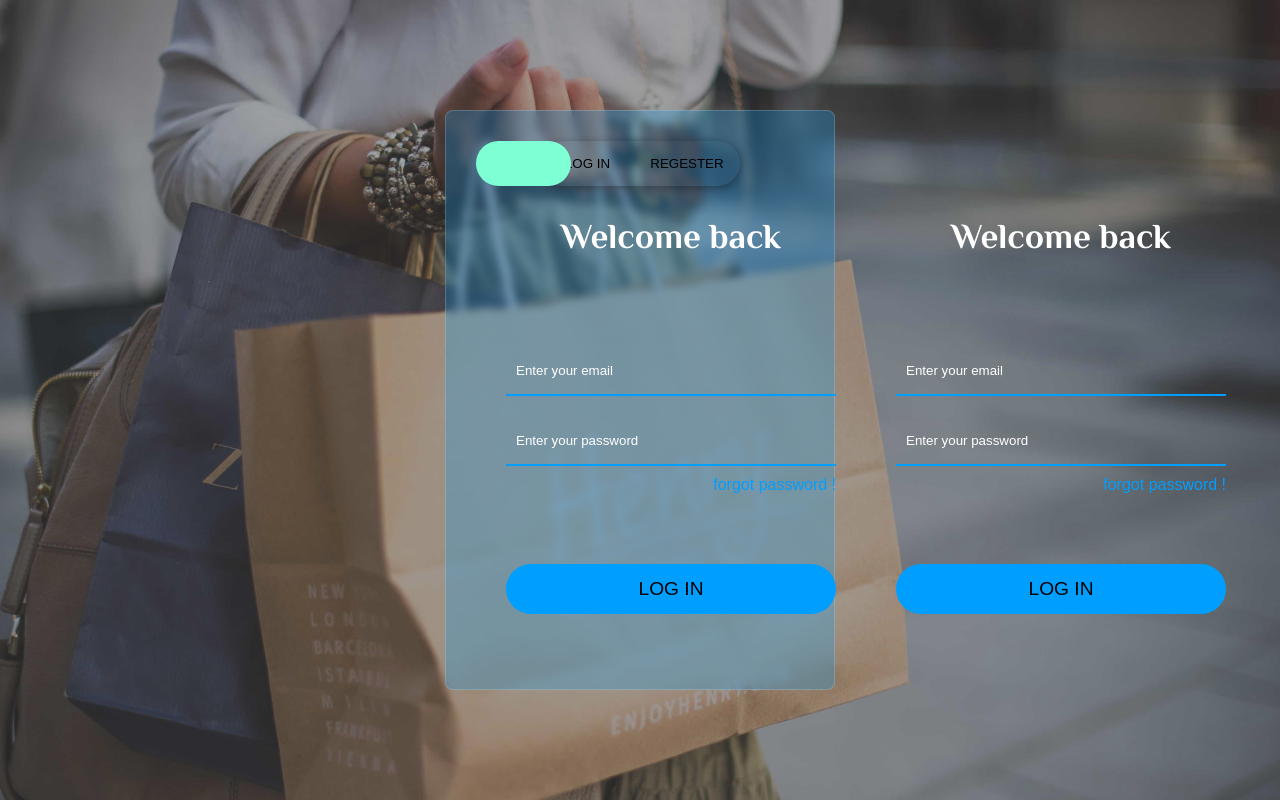
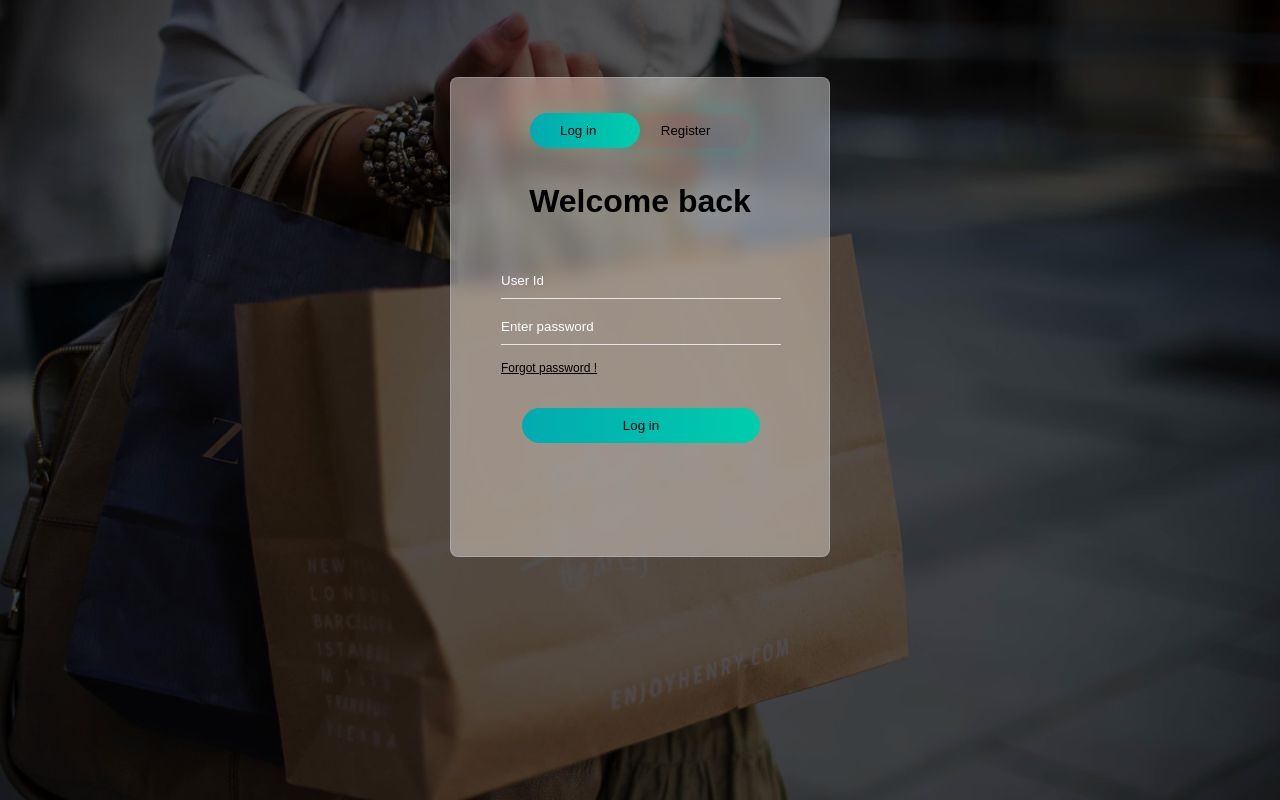
Before and after one commit to kamlesh-67/Saman, a PHP site: page /login.html in a window 1280 px wide. Run offline with PHP 8.4, Linux system fonts and the light colour scheme.

Commit message:
created some changes in and finish the login and reguster page

```diff
--- a/login.html
+++ b/login.html
@@ -1,9 +1,11 @@
 <!DOCTYPE html>
 <html lang="en">
+
 <head>
     <meta charset="UTF-8">
     <meta http-equiv="X-UA-Compatible" content="IE=edge">
     <meta name="viewport" content="width=device-width, initial-scale=1.0">
+    <title id="page-title">Login and registration </title>
     <link rel="apple-touch-icon" sizes="180x180" href="/apple-touch-icon.png">
     <link rel="icon" type="image/png" sizes="32x32" href="/favicon-32x32.png">
     <link rel="icon" type="image/png" sizes="16x16" href="/favicon-16x16.png">
@@ -14,59 +16,71 @@
     <link href="https://cdn.jsdelivr.net/npm/remixicon@2.5.0/fonts/remixicon.css" rel="stylesheet">
     <link rel="stylesheet" href="style.css">
     <link rel="stylesheet" href="style-login.css">
-    <title>Login - saman</title>
+
 </head>
+
 <body>
-    <div class="preloader" id="preloader">
-        <div class="spinnerWrap">
-            <div class="spinner" id="spinner2"></div>
-        </div>
-    </div>
-    <section>
-        <div class="overlay"></div>
-        <div class="form-page">
+
+
+    <div class="page-body">
+
+        <div class="form-body">
+            <div class="button-box">
+                <div id="btn"></div>
+                <button type="button" class="toggle-btn" onclick="login()">Log in</button>
+                <button type="button" class="toggle-btn" onclick="register()">Register</button>
+            </div>
 
 
 
-            <div class="form-body">
-                <div class="toggle-switch"></div>
-                <div class="toggle">
-                    <button name="login" id="login">log in</button>
-                    <button name="regester" id="regester">regester</button>
-                </div>
-                <div class="form">
-
-                    <div class="login">
-
-                        <h1>Welcome back</h1>
-                        <form action="#" method="post">
-                            <input type="email" name="email" id="email" placeholder="Enter your email">
-                        <input type="password" name="password" id="password" placeholder="Enter your password">
-                        <p><a href="#">forgot password !</a></p>
-                        <button type="submit">log in</button>
-
-                    </form>
-                </div>
-                <div class="regester">
-
-                    <h1>Welcome back</h1>
-                    <form action="#" method="post">
-                        <input type="email" name="email" id="email" placeholder="Enter your email">
-                        <input type="password" name="password" id="password" placeholder="Enter your password">
-                        <p><a href="#">forgot password !</a></p>
-                        <button type="submit">log in</button>
-
-                    </form>
-                </div>
+            <div class="into">
+                <h1>Welcome back</h1>
             </div>
 
-            </div>
+            <form id="login" class="input-group">
+                <input type="text" class="input-field" name="" id="" placeholder="User Id" required>
+                <input type="text" class="input-field" name="" id="" placeholder="Enter password" required>
+                <div class="forgot">
+                    <span><a href="#">Forgot password !</a></span>
+                </div>
+                <button type="submit" class="submit-btn">Log in</button>
+            </form>
+            <form id="register" class="input-group">
+                <input type="text" class="input-field" name="" id="" placeholder="User Id" required>
+                <input type="email" class="input-field" name="" id="" placeholder="Enter email id" required>
+                <input type="text" class="input-field" name="" id="" placeholder="Enter password" required>
+                <div class="agrement">
+                    <input type="checkbox" class="check-box" name="" id="">
+                    <span><a href="#">I agree to the terms & conditions</a></span>
+                </div>
+                <button type="submit" class="submit-btn">Register</button>
+            </form>
+
 
         </div>
 
-    </section>
+    </div>
 
+    <script>
+        let loginform = document.getElementById("login")
+        let registerform = document.getElementById("register")
+        let btn = document.getElementById("btn")
+        let page_title = document.getElementById("page-title")
+        page_title.innerHTML="Login - saman"
 
-    <script src="script.js"></script>
+        function register() {
+            loginform.style.left = "-400px"
+            registerform.style.left = "50px"
+            btn.style.left = "110px"
+            page_title.innerHTML="Register - saman"
+        }
+        function login() {
+            loginform.style.left = "50px"
+            registerform.style.left = "450px"
+            btn.style.left = "0px"
+            page_title.innerHTML="Login - saman"
+        }
+    </script>
 </body>
+
 </html>
--- a/style-login.css
+++ b/style-login.css
@@ -1,127 +1,135 @@
-@import url('https://fonts.googleapis.com/css2?family=Pacifico&family=Philosopher:wght@700&family=Playfair+Display&display=swap');
+* {
+    margin: 0;
+    padding: 0;
+    font-family: sans-serif;
+}
+
+.page-body {
+    height: 100%;
+    width: 100%;
+    background-image: linear-gradient(#000000a8, #000000a8), url(gallery/landing-page-img.jpg);
+    background-position: center;
+    background-size: cover;
+    position: absolute;
+}
 
 
-.overlay {
-    height: 100vh;
-    width: 100vw;
-    background-color: #4f4e4e;
-    position: absolute;
-    opacity: 0.5;
-    z-index: 10;
+.form-body {
+    width: 380px;
+    height: 480px;
+    position: relative;
+    margin: 6% auto;
+    backdrop-filter: blur(10px) saturate(200%);
+    -webkit-backdrop-filter: blur(10px) saturate(200%);
+    background-color: #ffffff67;
+    border-radius: 8px;
+    border: 1px solid #d1d5db4d;
+    overflow: hidden;
 }
 
-.form-page {
-
-    height: 100vh;
-    width: 100vw;
-    /* background-color: aqua; */
-    display: flex;
-    justify-content: center;
-    font-family: sans-serif;
-    align-items: center;
-    background: url(gallery/landing-page-img.jpg);
-    background-size: cover;
-}
-
-.form-body {
-    /* background-color: bisque; */
-    height: 580px;
-    width: 390px;
-    border-radius: 8px;
-    /* box-shadow: 0px 3px 5px 0px #4f4e4e; */
-    padding: 30px;
-    z-index: 20;
-    background: #009fff40;
-    /* box-shadow: 0 2px 10px 0 #009fff5e; */
-    backdrop-filter: blur(4px);
-    -webkit-backdrop-filter: blur(4px);
-    /* border-radius: 10px; */
-    border: 1px solid rgba(255, 255, 255, 0.18);
-}
-
-.form-body h1 {
-    text-align: center;
-    margin-bottom: 50px;
-    color: #ffffff;
-    /* font-weight: bolder; */
-    font-size: 35px;
-    font-family: 'Philosopher', sans-serif;
-}
-
-.form-body form input {
-    height: 50px;
-    width: 100%;
-    padding: 10px;
-    margin: 10px 0;
-    border-top: none;
-    border-left: none;
-    border-right: none;
-    border-bottom: 2px solid #009fff;
-    outline: none;
-    background: transparent;
-    color: #ffffff;
+.button-box {
+    width: 220px;
+    margin: 35px auto;
+    position: relative;
+    box-shadow: 0 0 20px 9px #00cdac1f;
+    border-radius: 30px;
 
 }
 
-.form-body input::placeholder {
+.toggle-btn {
+    padding: 10px 30px;
+    cursor: pointer;
+    background: transparent;
+    border: 0;
+    outline: none;
+    position: relative;
+
+}
+
+#btn {
+    top: 0;
+    left: 0;
+    position: absolute;
+    width: 110px;
+    height: 100%;
+    background: linear-gradient(to right, var(--primary), var(--secondary));
+    border-radius: 30px;
+    transition: .5s;
+}
+
+.into {
+    margin: 30px auto;
+    text-align: center;
+}
+
+
+.input-group {
+    top: 180px;
+    position: absolute;
+    width: 280px;
+    transition: 0.5s;
+}
+
+.input-field {
+    width: 100%;
+    padding: 10px 0;
+    margin: 5px 0;
+    border-top: 0;
+    border-left: 0;
+    border-right: 0;
+    border-bottom: 1px solid #e7e5e5;
+    outline: none;
+    background: transparent;
+}
+
+.input-field::placeholder {
     color: #ffffff;
 }
 
-.form-body p {
-    text-align: right;
+.submit-btn {
+    width: 85%;
+    padding: 10px 30px;
+    display: block;
+    margin: auto;
+    cursor: pointer;
+    background: linear-gradient(to right, var(--primary), var(--secondary));
+    border: 0;
+    outline: none;
+    border-radius: 30px;
+    margin-top: 40px;
 }
 
-.form-body p a {
-    text-decoration: none;
-    color: #009fff;
-}
-
-.form-body form button {
-    height: 50px;
-    width: 100%;
-    margin-top: 70px;
-    font-size: 1.2em;
-    text-transform: uppercase;
-    background-color: #009fff;
-    border-radius: 25px;
-    border: 0;
+.forgot span {
+    margin: 30px 10px 30px 0;
 
 }
 
-.toggle{
-    margin: auto;
-    height: 45px;
-    width: 200px;
-    box-shadow: 0 2px 10px 0 #0000005e;
-    border-radius: 25px;
-    margin-bottom: 30px;
-}
-.toggle button{
-    height: 45px;
-    width: 95px;
-    /* border-radius: 25px; */
-    border: none;
-    background: transparent;
-    /* z-index: 30; */
-    text-transform: uppercase;
-}
-.toggle-switch{
-    height: 45px;
-    width: 95px;
+.forgot span a {
+    color: rgb(0, 0, 0);
+    font-size: 12px;
+    bottom: 68px;
     position: absolute;
-    background-color: aquamarine;
-    z-index: 10;
-    border-radius: 25px;
-    /* opacity: 0.5; */
 }
 
-.form{
-    position: absolute;
-    /* width: 780px; */
-    display: flex;
-    /* justify-content: space-between; */
+#login {
+    left: 50px;
 }
-.form form{
-    width: 390px;
-    padding:30px;
+
+#register {
+    left: 450px;
 }
+
+.agrement .check-box {
+    margin: 30px 10px 30px 0;
+    bottom: 68px;
+}
+
+.agrement span {
+    font-size: 12px;
+
+}
+
+.agrement a {
+    color: rgb(0, 0, 0);
+    text-decoration: none;
+}
--- a/style.css
+++ b/style.css
@@ -8,8 +8,10 @@
     --dark: #1E1E1E;
     --gray: rgba(1, 1, 1, 0.6);
     --lite: rgba(255, 255, 255, 0.6);
-    --primary: #009fff;
-    --secondary: #fdc632;
+    --primary: #02aab0 ;
+    --secondary: #00cdac;
+    --footerfirst: #024547;
+    --fooetrsecond: #00251f;
 }
 
 * {
@@ -52,7 +54,7 @@ body {
 .spinner {
     width: 100px;
     height: 100px;
-    background: linear-gradient(90deg, #009fff, #ec2f4b);
+    background: linear-gradient(90deg, var(--primary), var(--secondary));
 }
 
 @keyframes rotate {
@@ -111,7 +113,7 @@ header .navbar ul li {
 
 header .navbar ul a {
     text-decoration: none;
-    color: #ec2f4b;
+    color: var(--secondary);
 }
 
 header .search input {
@@ -127,7 +129,7 @@ header .search input {
 
 
 header .search .search-icon {
-    background-color: #009fff;
+    background-color: var(--primary);
     ;
     height: 2rem;
     width: 2rem;
@@ -142,7 +144,7 @@ header .search .search-icon {
     display: flex;
     flex-direction: column;
     position: absolute;
-    background-color: #009fff;
+    background-color: var(--primary);
     /* display: none; */
 
 }
@@ -178,7 +180,7 @@ section .hero::before {
 }
 
 section .hero .hero-text {
-    /* background-color: #ec2f4b; */
+    /* background-color: var(--secondary); */
     height: 30vh;
     width: 40vw;
     color: #ffffff;
@@ -204,7 +206,7 @@ section .hero .hero-text button {
     border-radius: 25px;
     background: none;
     margin: 4rem 0;
-    color: #ec2f4b;
+    color: var(--secondary);
     text-transform: capitalize;
     z-index: 2;
     display: flex;
@@ -249,7 +251,7 @@ section .hero .hero-text button {
     grid-row-gap: 10px;
     width: 64vw;
     margin: auto;
-    /* background-color: #ec2f4b; */
+    /* background-color: var(--secondary); */
 }
 
 
@@ -303,7 +305,7 @@ section .hero .hero-text button {
 /* .recent-cart{
     border: 0;
     height: 11%;
-    background-color: #009fff;
+    background-color: var(--primary);
     border-bottom-left-radius: 5px;
     border-bottom-right-radius: 5px;
 } */
@@ -312,7 +314,8 @@ section .hero .hero-text button {
     border: 0;
     height: 11%;
     /* background-color: yellowgreen; */
-    background-color: #009fff;
+    /* background-color: var(--primary); */
+    background: linear-gradient(0deg, var(--primary), var(--secondary));
 }
 
 .recent-cart button:nth-child(1) {
@@ -357,7 +360,7 @@ section .hero .hero-text button {
     height: 40px;
     width: 60rem;
 
-    /* background-color: #009fff; */
+    /* background-color: var(--primary); */
 }
 
 .view-all-products button {
@@ -377,7 +380,7 @@ section .hero .hero-text button {
 /* ---------------------- Start categories ----------------------------------- */
 
 section .categories {
-    /* background-color: #009fff; */
+    /* background-color: var(--primary); */
     height: 30vh;
     width: 100vw;
 }
@@ -401,7 +404,7 @@ section .categories .categories-boxes {
 section .categories .categories-boxes .box {
     height: 90%;
     /* width: 200px; */
-    background-color: #ec2f4b;
+    background-color: var(--secondary);
     /* border: 2px solid black; */
     display: flex;
     align-items: center;
@@ -480,14 +483,13 @@ section .categories .categories-boxes .box:nth-child(8) {
     background-size: cover;
 }
 
-
 /* ---------------------- End categories ----------------------------------- */
 
 /* ---------------------- Start footer ----------------------------------- */
 
 footer {
     color: #fff;
-    background-image: linear-gradient(90deg, rgba(39, 27, 111, 1) 0%, rgba(87, 25, 45, 1) 100%);
+    background-image: linear-gradient(90deg,var(--footerfirst)  0%, var(--fooetrsecond) 100%);
     position: relative;
     width: 100%;
     height: 50%;
@@ -755,12 +757,12 @@ hr {
 }
 
 .product-section .filter {
-    /* border: 2px solid #009fff; */
+    /* border: 2px solid var(--primary); */
     width: 20vw;
 }
 
 .product-section .products {
-    /* border: 2px solid #ec2f4b; */
+    /* border: 2px solid var(--secondary); */
     width: 80vw;
     display: grid;
     padding: 20px;
```
Also changed, not shown: gallery/logo.png.
